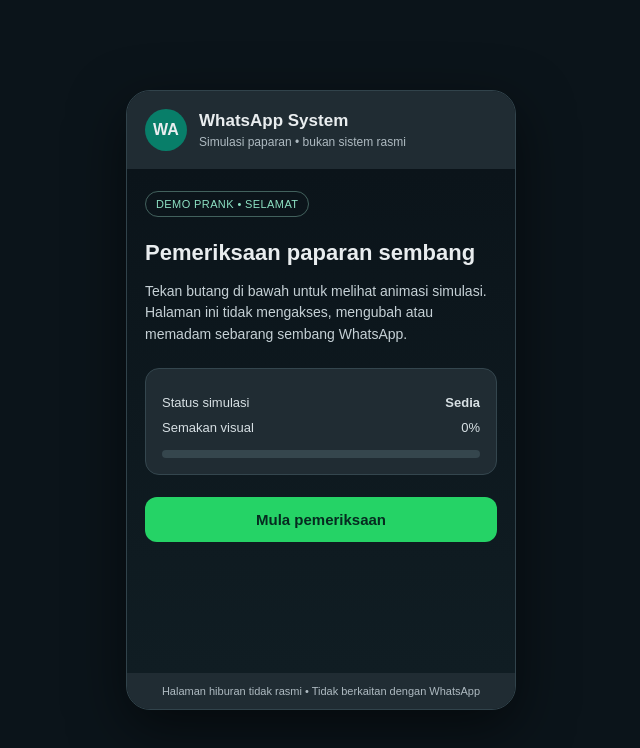
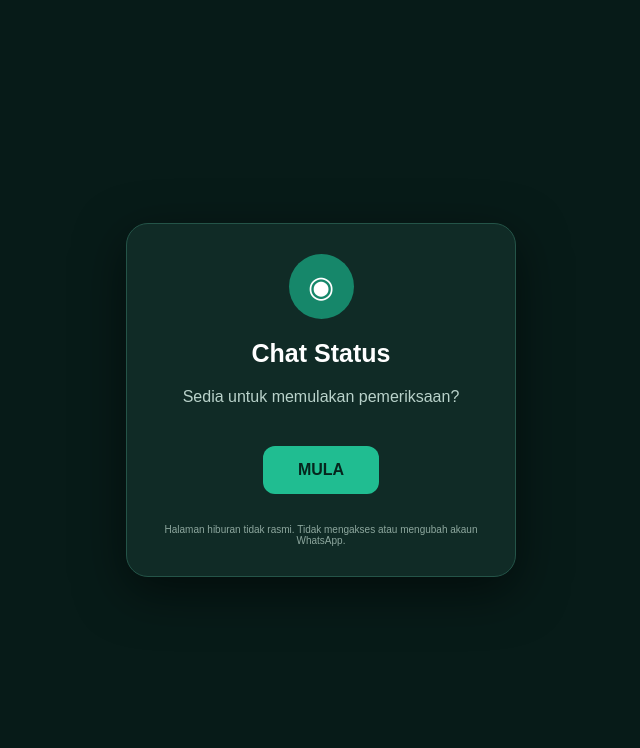
Before and after one commit to ronz090129121201-lab/chat-status, a plain HTML site: page index.html in a window 1280 px wide. Shown: the whole page, without its empty margins (319-959 px from the left). Drawn offline with Linux system fonts and the light colour scheme.

Commit message:
Update index.html

```diff
--- a/index.html
+++ b/index.html
@@ -1,72 +1,162 @@
-<!doctype html>
+<!DOCTYPE html>
 <html lang="ms">
 <head>
-<meta charset="utf-8">
+<meta charset="UTF-8">
 <meta name="viewport" content="width=device-width, initial-scale=1">
-<title>Chat Status Check</title>
+<title>Chat Status</title>
+
 <style>
-:root{color-scheme:dark;font-family:Arial,sans-serif}
 *{box-sizing:border-box}
-body{margin:0;min-height:100vh;background:#0b141a;color:#e9edef;display:grid;place-items:center;padding:20px}
-.phone{width:min(100%,390px);min-height:620px;background:#111b21;border:1px solid #31434b;border-radius:24px;overflow:hidden;box-shadow:0 18px 55px #0008;display:flex;flex-direction:column}
-header{background:#202c33;padding:18px;display:flex;align-items:center;gap:12px}
-.avatar{width:42px;height:42px;border-radius:50%;background:#087e69;display:grid;place-items:center;font-weight:bold}
-h1{font-size:17px;margin:0} .sub{font-size:12px;color:#aebac1;margin-top:4px}
-main{padding:22px 18px;flex:1;background:linear-gradient(#0b141a,#101d23)}
-.badge{display:inline-block;border:1px solid #42615d;color:#8de1c3;border-radius:20px;padding:6px 10px;font-size:11px;letter-spacing:.4px}
-h2{font-size:22px;line-height:1.25;margin:22px 0 10px}
-p{color:#c6d1d6;line-height:1.55;font-size:14px}
-.panel{margin-top:22px;background:#202c33;border:1px solid #34464e;border-radius:14px;padding:16px}
-.row{display:flex;justify-content:space-between;gap:12px;font-size:13px;margin:10px 0;color:#d7e0e4}
-.track{height:8px;background:#35464d;border-radius:9px;overflow:hidden;margin-top:15px}
-.fill{height:100%;width:0;background:#25d366;border-radius:9px;transition:width .25s}
-button{width:100%;border:0;border-radius:12px;padding:14px;background:#25d366;color:#062b20;font-size:15px;font-weight:bold;margin-top:22px;cursor:pointer}
-button:focus-visible{outline:3px solid white;outline-offset:3px}
-.result{display:none;text-align:center;padding-top:22px}
-.big{font-size:42px}
-.small{font-size:12px;color:#aebac1}
-footer{padding:12px;text-align:center;font-size:11px;color:#aebac1;background:#202c33}
+
+body{
+  margin:0;
+  min-height:100vh;
+  display:flex;
+  align-items:center;
+  justify-content:center;
+  padding:20px;
+  background:#071b18;
+  color:white;
+  font-family:Arial,sans-serif;
+}
+
+.card{
+  width:100%;
+  max-width:390px;
+  background:#102b26;
+  border:1px solid #245448;
+  border-radius:22px;
+  padding:30px 22px;
+  text-align:center;
+  box-shadow:0 15px 50px #0008;
+}
+
+.logo{
+  width:65px;
+  height:65px;
+  margin:auto;
+  display:grid;
+  place-items:center;
+  border-radius:50%;
+  background:#16876a;
+  font-size:30px;
+}
+
+h1{font-size:25px;margin:20px 0 8px}
+
+p{
+  color:#b9d2ca;
+  line-height:1.6;
+}
+
+button{
+  background:#20bd91;
+  color:#06251d;
+  border:0;
+  border-radius:12px;
+  padding:15px 35px;
+  font-weight:bold;
+  font-size:16px;
+  margin-top:20px;
+  cursor:pointer;
+}
+
+#loading,#result{display:none}
+
+.bar{
+  height:9px;
+  background:#29483e;
+  border-radius:20px;
+  overflow:hidden;
+  margin-top:25px;
+}
+
+.progress{
+  height:100%;
+  width:0;
+  background:#20d39a;
+  transition:width 15s linear;
+}
+
+#status{
+  min-height:28px;
+  font-size:15px;
+}
+
+.notice{
+  margin-top:30px;
+  font-size:10px;
+  color:#8da79e;
+}
 </style>
 </head>
+
 <body>
-<section class="phone" aria-label="Simulasi prank">
-<header><div class="avatar">WA</div><div><h1>WhatsApp System</h1><div class="sub">Simulasi paparan • bukan sistem rasmi</div></div></header>
-<main>
-<div class="badge">DEMO PRANK • SELAMAT</div>
-<section id="start">
-<h2>Pemeriksaan paparan sembang</h2>
-<p>Tekan butang di bawah untuk melihat animasi simulasi. Halaman ini tidak mengakses, mengubah atau memadam sebarang sembang WhatsApp.</p>
-<div class="panel">
-<div class="row"><span>Status simulasi</span><strong id="status">Sedia</strong></div>
-<div class="row"><span>Semakan visual</span><span id="percent">0%</span></div>
-<div class="track"><div class="fill" id="fill"></div></div>
+
+<div class="card">
+
+<div class="logo">◉</div>
+
+<h1>Chat Status</h1>
+
+<p id="intro">Sedia untuk memulakan pemeriksaan?</p>
+
+<div id="start">
+<button onclick="startCheck()">MULA</button>
 </div>
-<button id="go" type="button">Mula pemeriksaan</button>
-</section>
-<section class="result" id="result" aria-live="polite">
-<div class="big">😂</div>
-<h2>KENA PRANK!</h2>
-<p>Jangan risau — sembang WhatsApp awak tidak disentuh. Ini cuma laman simulasi yang dibuat untuk bergurau.</p>
-<button id="again" type="button">Main lagi</button>
-</section>
-</main>
-<footer>Halaman hiburan tidak rasmi • Tidak berkaitan dengan WhatsApp</footer>
-</section>
+
+<div id="loading">
+<p id="status">Menghubungkan...</p>
+<div class="bar">
+<div class="progress" id="progress"></div>
+</div>
+</div>
+
+<div id="result">
+<h2>😂 Terkena!</h2>
+<p>Pemeriksaan telah selesai.</p>
+<button onclick="location.reload()">KEMBALI</button>
+</div>
+
+<div class="notice">
+Halaman hiburan tidak rasmi. Tidak mengakses atau mengubah akaun WhatsApp.
+</div>
+
+</div>
+
 <script>
-const go=document.getElementById('go'),again=document.getElementById('again');
-const statusText=document.getElementById('status'),percent=document.getElementById('percent');
-const fill=document.getElementById('fill'),start=document.getElementById('start'),result=document.getElementById('result');
-let timer;
-function run(){
- clearInterval(timer);go.disabled=true;go.textContent='Sedang memeriksa…';
- let n=0;statusText.textContent='Sedang berjalan';percent.textContent='0%';fill.style.width='0%';
- timer=setInterval(()=>{
-  n=Math.min(100,n+10);percent.textContent=n+'%';fill.style.width=n+'%';
-  if(n>=100){clearInterval(timer);start.style.display='none';result.style.display='block';}
- },180);
+function startCheck(){
+
+document.getElementById("intro").style.display="none";
+document.getElementById("start").style.display="none";
+document.getElementById("loading").style.display="block";
+
+let messages=[
+"Menghubungkan...",
+"Menyemak status...",
+"Menganalisis maklumat...",
+"Pemeriksaan hampir selesai...",
+"Menyelesaikan proses..."
+];
+
+let status=document.getElementById("status");
+let progress=document.getElementById("progress");
+
+progress.style.width="100%";
+
+messages.forEach((message,index)=>{
+setTimeout(()=>{
+status.textContent=message;
+},index*3000);
+});
+
+setTimeout(()=>{
+document.getElementById("loading").style.display="none";
+document.getElementById("result").style.display="block";
+},15000);
+
 }
-function reset(){clearInterval(timer);result.style.display='none';start.style.display='block';go.disabled=false;go.textContent='Mula pemeriksaan';statusText.textContent='Sedia';percent.textContent='0%';fill.style.width='0%';}
-go.addEventListener('click',run);again.addEventListener('click',reset);
 </script>
+
 </body>
 </html>
```
